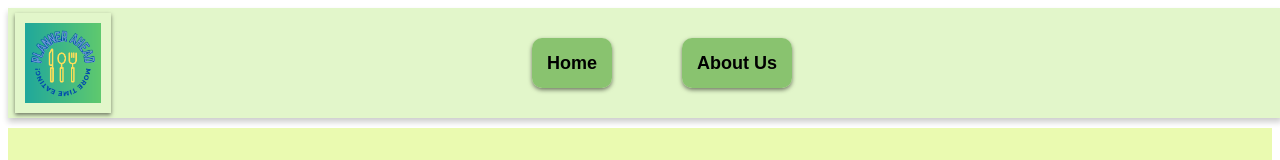
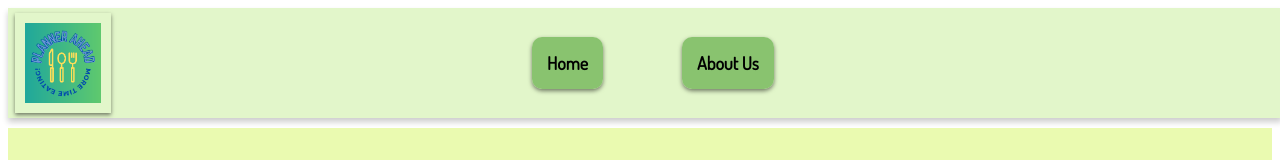
Before and after one commit to iancraine/PlannerAheadFinal, a Vue app in the folder vue/: page /login in a window 1280 px wide. Shown: the top 160 px of the page. Built offline with nearby package versions, Linux system fonts and the light colour scheme.

Commit message:
navbar font change

```diff
--- a/vue/src/components/NavBar.vue
+++ b/vue/src/components/NavBar.vue
@@ -75,6 +75,7 @@ export default {
   text-decoration: none;
   font-size: 18px;
   font-weight: 600;
+  font-family: 'Dosis', monospace, sans-serif;
   padding: 15px;
   background-color: #89c36f;
   border-radius: 10px;
```
